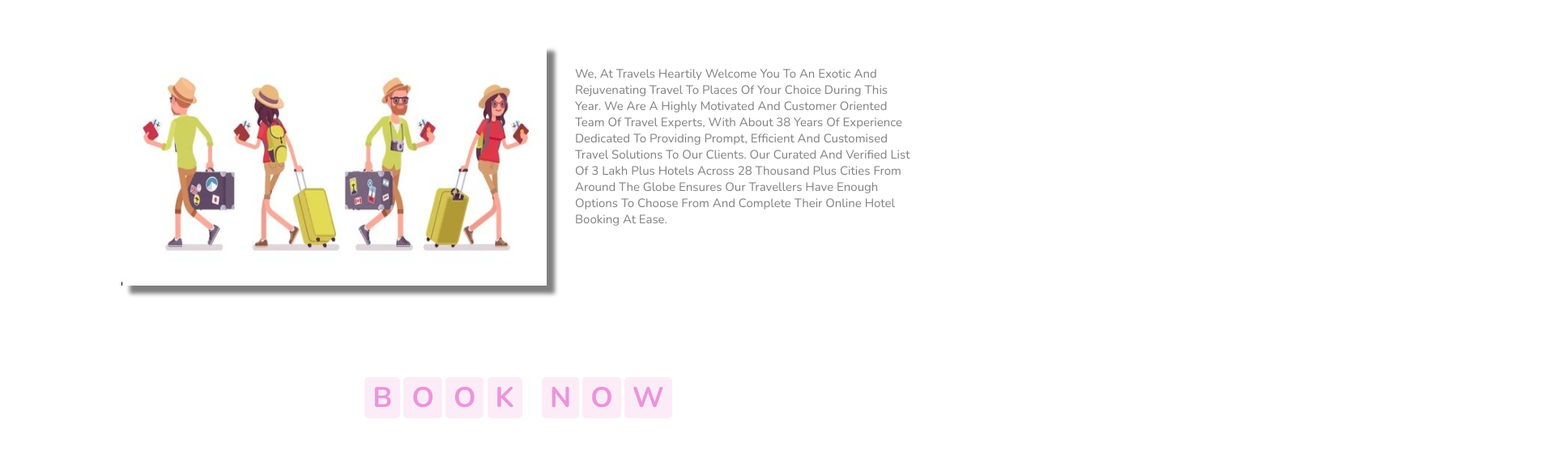
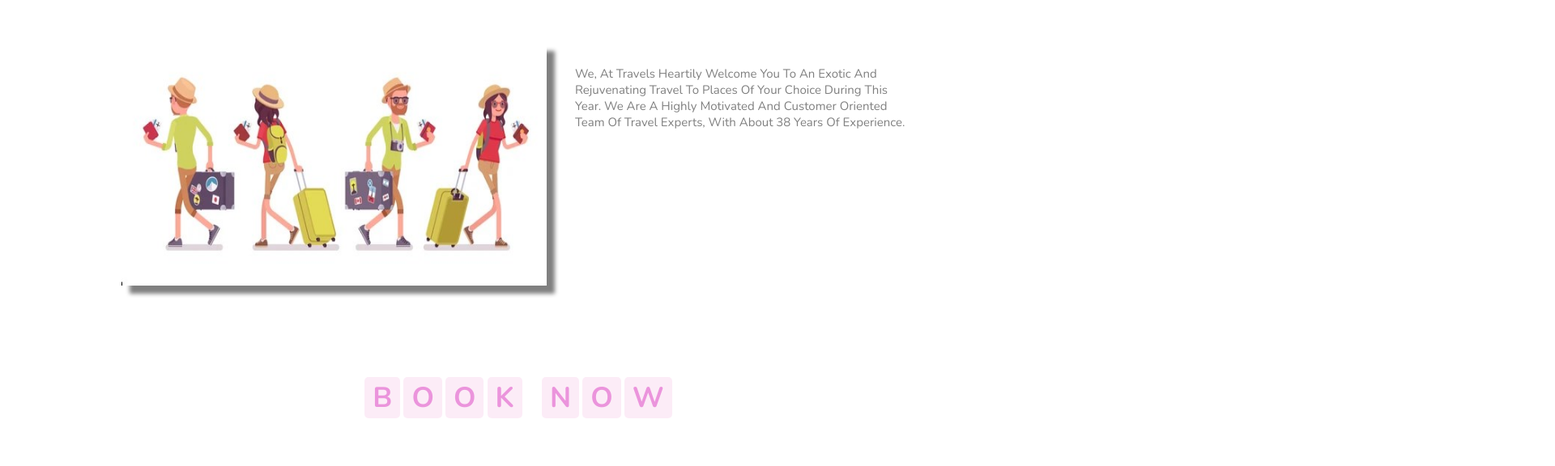
Before and after one commit to shruthika123/RSMV, a plain HTML site: page index.html in a window 1280 px wide. Shown: the part 920-1496 px from the top of the page at 81% size, 1920 px wide, since content can reach past the window. Drawn offline with nearby package versions, Linux system fonts and the light colour scheme; grey boxes are pictures that could not be loaded; files whose address does not match are found by name.

Commit message:
Update index.html

```diff
--- a/index.html
+++ b/index.html
@@ -101,7 +101,7 @@
             <div style="width:40%;height:250px;">
             <br><br>
             <p style="color: grey; font-size:15px;">We, at Travels heartily welcome you to an exotic and rejuvenating travel to places of your choice during this year. We are a highly motivated and customer oriented team of travel experts,
-                with about 38 years of experience dedicated to providing prompt, efficient and customised travel solutions to our clients. Our curated and verified list of 3 lakh plus hotels across 28 thousand plus cities from around the globe ensures our travellers have enough options to choose from and complete their online hotel booking at ease.
+                with about 38 years of experience.
             </p>
             </div>
         </div>
```
